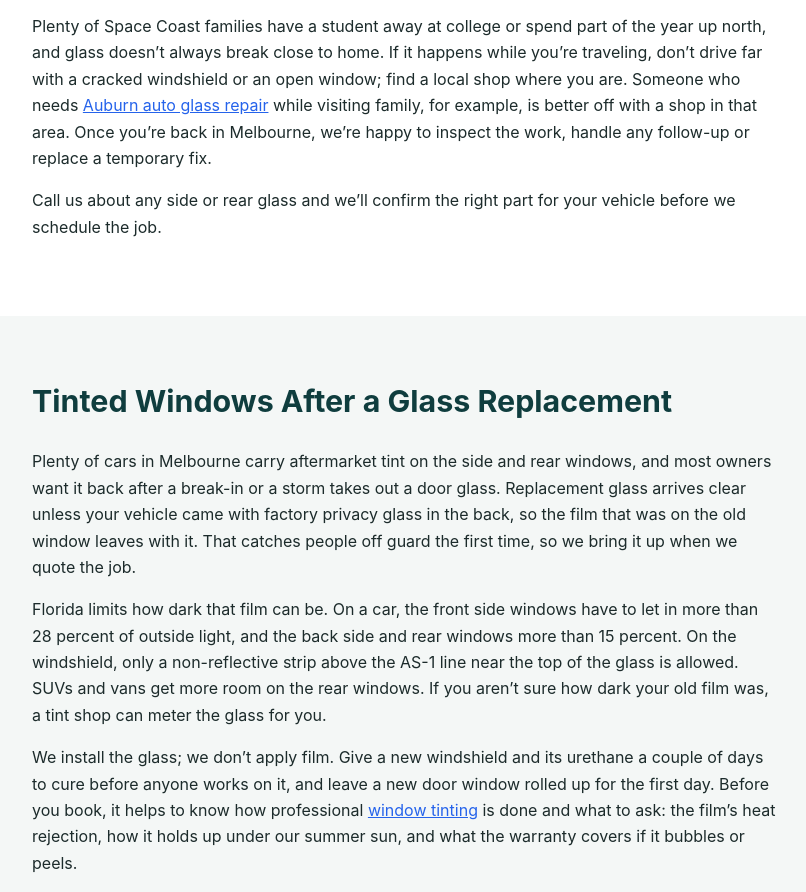
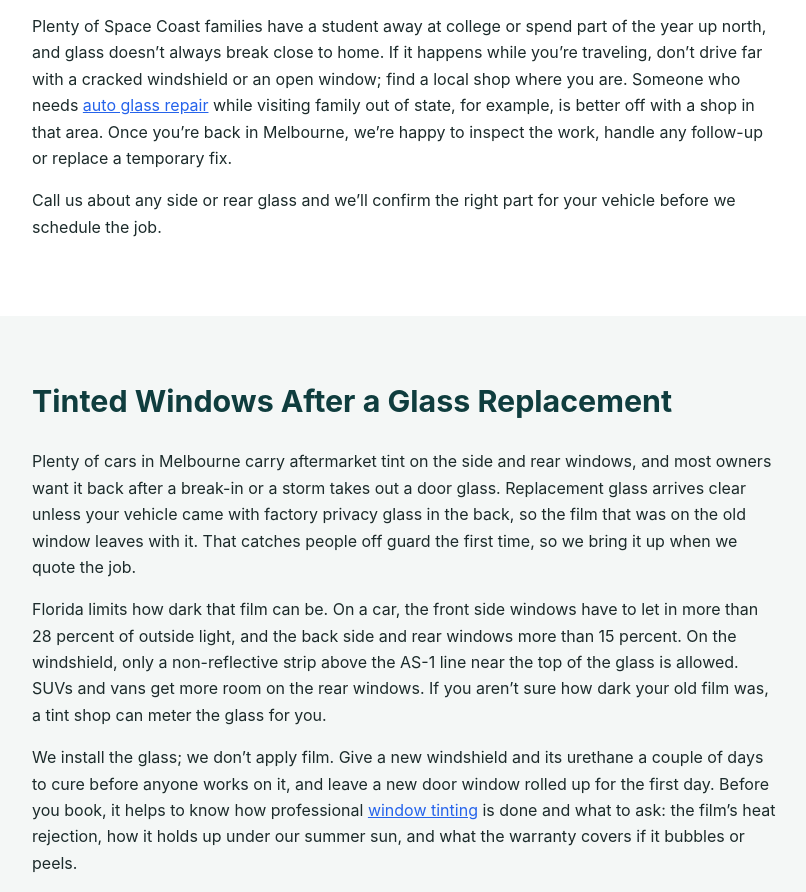
Before and after one commit to iDevRM/auto-glass-repair-melbourne-fl, a plain HTML site: page index.html in a window 1280 px wide. Shown: the part 7283-8175 px from the top of the page, without its empty margins (52-858 px from the left). Drawn offline with Linux system fonts and the light colour scheme.

Commit message:
Remove city name from Auburn backlink anchor text
Updated text for clarity and improved links for auto glass repair services.

```diff
--- a/index.html
+++ b/index.html
@@ -213,7 +213,7 @@
 <h2>Side Windows, Rear Glass and Help When You&rsquo;re Out of Town</h2>
 <p>Windshields get most of the attention, but many of the calls we take in Melbourne are for broken door glass and shattered back windows, usually from a break-in, a tree limb during a summer storm, or a door slammed with the window partly down. Unlike a windshield, tempered side and rear glass can&rsquo;t be repaired. It breaks into small cubes and has to be replaced.</p>
 <p>Our <a href="https://bartlesvillewindshieldrepair.com/" style="color:#2563eb; text-decoration:underline;">side and rear window replacement</a> service starts with vacuuming the broken glass out of the door panel, seat tracks and carpet, then installing new OEM-quality glass and checking that the window regulator and track run smoothly. Rear windows with defroster lines, antenna connections or a third brake light are matched to your vehicle so those features keep working. Until the new glass is in, we can cover the opening so rain stays out of the cabin, which matters during Brevard County&rsquo;s afternoon storms.</p>
-<p>Plenty of Space Coast families have a student away at college or spend part of the year up north, and glass doesn&rsquo;t always break close to home. If it happens while you&rsquo;re traveling, don&rsquo;t drive far with a cracked windshield or an open window; find a local shop where you are. Someone who needs <a href="https://www.auburnautoglassrepair.com/" style="color:#2563eb; text-decoration:underline;">Auburn auto glass repair</a> while visiting family, for example, is better off with a shop in that area. Once you&rsquo;re back in Melbourne, we&rsquo;re happy to inspect the work, handle any follow-up or replace a temporary fix.</p>
+<p>Plenty of Space Coast families have a student away at college or spend part of the year up north, and glass doesn&rsquo;t always break close to home. If it happens while you&rsquo;re traveling, don&rsquo;t drive far with a cracked windshield or an open window; find a local shop where you are. Someone who needs <a href="https://www.auburnautoglassrepair.com/" style="color:#2563eb; text-decoration:underline;">auto glass repair</a> while visiting family out of state, for example, is better off with a shop in that area. Once you&rsquo;re back in Melbourne, we&rsquo;re happy to inspect the work, handle any follow-up or replace a temporary fix.</p>
 <p>Call us about any side or rear glass and we&rsquo;ll confirm the right part for your vehicle before we schedule the job.</p>
 </div>
 </section>
```
